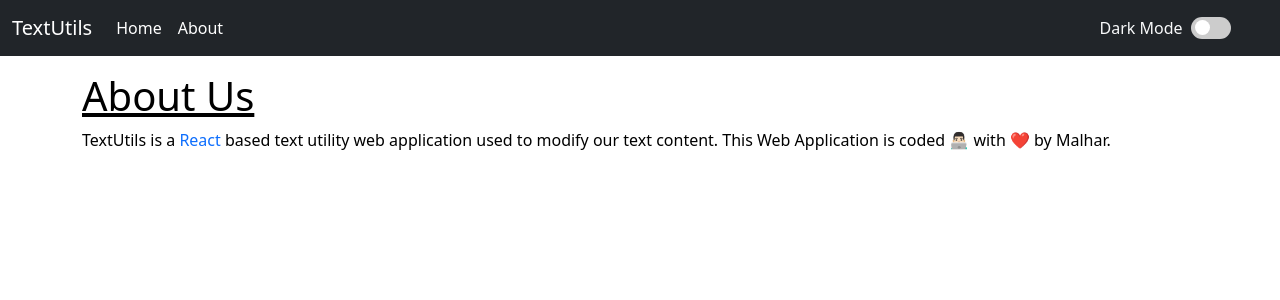
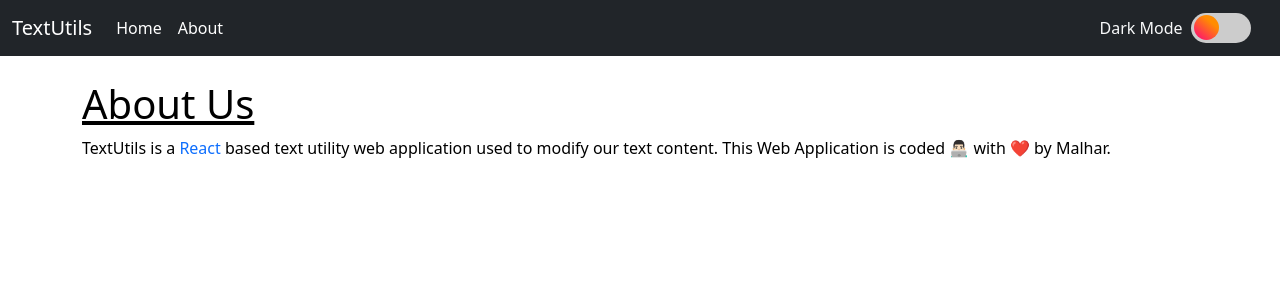
Before and after one commit to malharmorey/TextUtils, a React (Create React App) app: page /about in a window 1280 px wide. Shown: the top 300 px of the page. Built offline with nearby package versions, Linux system fonts and the light colour scheme.

Commit message:
added custom toggle slider
fixed the horizontal scroll

```diff
--- a/src/App.js
+++ b/src/App.js
@@ -40,14 +40,14 @@ function App() {
 			<Router>
 				<Navbar title='TextUtils' mode={mode} toggleMode={toggleMode} />
 				<Alert alert={alert} />
-				<div className='wholePage pt-3'>
+				{/* <div className='wholePage pt-3' > */}
 				<Routes>
 					<Route exact path='/about' element={<About mode={mode} />}></Route>
 					<Route
 						exact
 						path='/'
 						element={
-								<div id='textContainer' className='container mx-auto'>
+							<div id='textContainer' className='container mx-auto pt-4'>
 								<TextForm
 									heading='Modify your Text'
 									mode={mode}
@@ -57,7 +57,7 @@ function App() {
 						}
 					></Route>
 				</Routes>
-				</div>
+				{/* </div> */}
 			</Router>
 		</>
 	);
--- a/src/Components/About.js
+++ b/src/Components/About.js
@@ -4,7 +4,7 @@ export default function About(props) {
 	return (
 		<>
 			<div
-				className='container mx-auto'
+				className='container mx-auto pt-4'
 				style={{
 					color: props.mode === 'light' ? 'black' : 'white',
 				}}
--- a/src/index.css
+++ b/src/index.css
@@ -11,7 +11,7 @@
 	height: 100vh;
 	width: 100vw;
 }
-.navbar-brand:hover{
+.navbar-brand:hover {
 	color: #f7612a !important;
 }
 input:checked ~ .container {
@@ -56,19 +56,22 @@ input:checked ~ .container {
 	left: 0;
 	position: absolute;
 	right: 0;
-  top: 0;
+	top: -4px;
 	transition: 0.4s;
+	width: 60px;
+	height: 30px;
 }
 
 .slider:before {
-  background-color: #fff;
-  bottom: 4px;
+	position: absolute;
+	left: 3px;
+	bottom: 3px;
+	width: 25px;
+	height: 25px;
 	content: '';
-  height: 15px;
-  left: 4px;
-  position: absolute;
-  transition: 0.4s;
-  width: 15px;
+	transition: 0.6s;
+	border-radius: 50%;
+	background: linear-gradient(40deg, #ff0080, #ff8c00 70%);
 }
 
 input:checked + .slider {
@@ -76,13 +79,15 @@ input:checked + .slider {
 }
 
 input:checked + .slider:before {
-  transform: translateX(16px);
+	background: var(--background-tertiary);
+	box-shadow: inset -3px -2px 5px -2px #8983f7, inset -10px -5px 0 0 #a3dafb;
+	transform: translate(30px, 1px);
 }
 
-.slider.round {
+.round {
 	border-radius: 24px;
 }
 
-.slider.round:before {
+.round:before {
 	border-radius: 50%;
 }
```
Also changed, not shown: src/logo.svg (deleted). Lines whose indentation alone changed are shown as unchanged.
